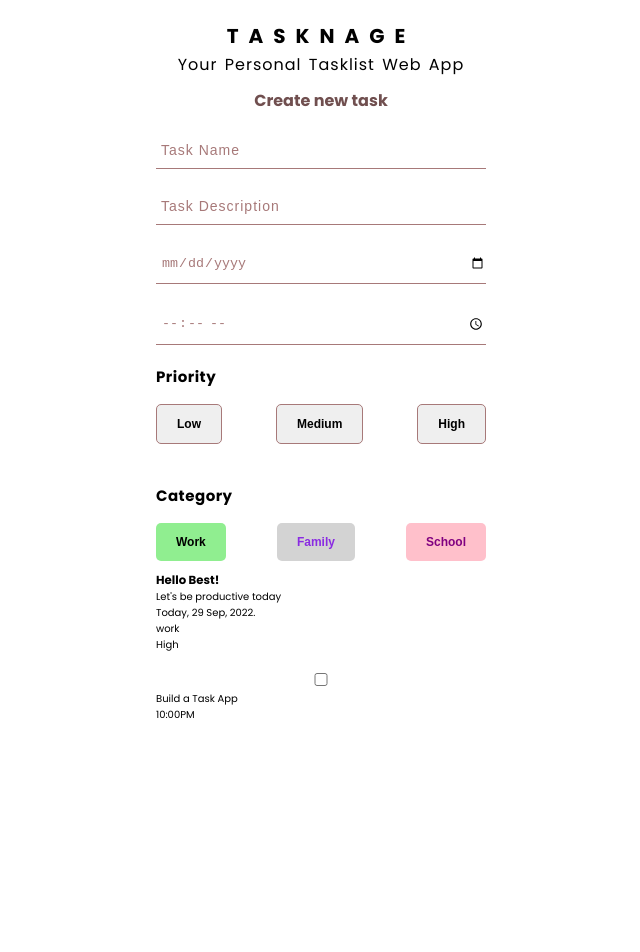
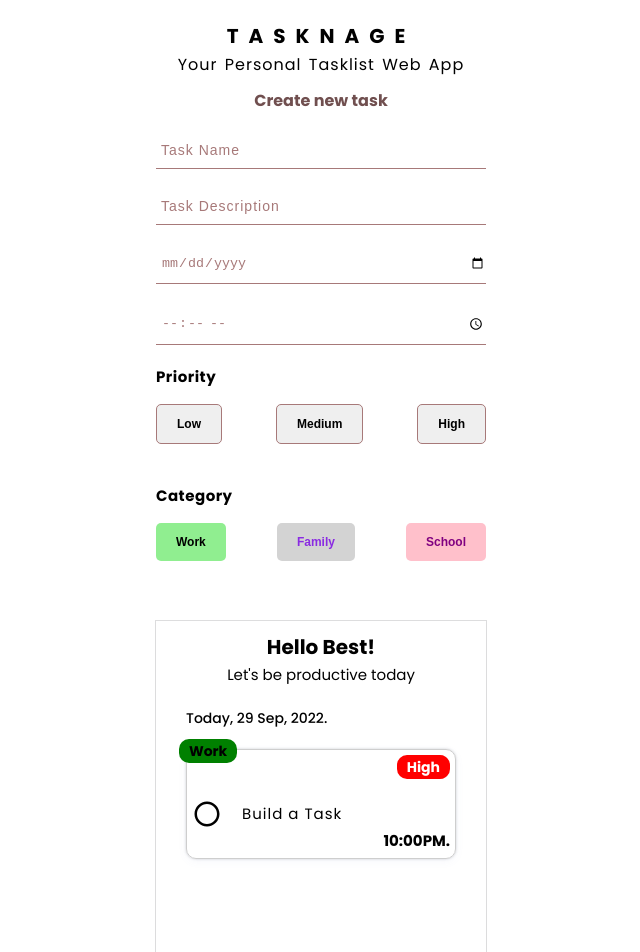
Before and after one commit to ibktommy/TaskNage, a React (Create React App) app: page / in a window 1280 px wide. Shown: the top 952 px of the page, without its empty margins (319-959 px from the left). Before the commit the page ends 800 px from the top, so only its background shows below. Built offline with nearby package versions, Linux system fonts and the light colour scheme.

Commit message:
Style the custom-tasklist-component

```diff
--- a/src/App.js
+++ b/src/App.js
@@ -1,4 +1,5 @@
 import React from 'react'
+import { MdRadioButtonUnchecked } from 'react-icons/md'
 
 function App() {
 
@@ -78,11 +79,11 @@ function App() {
           <div className="others">
             <p className="priority">High</p>
             <div className="task">
-              <input type="checkbox" name="check" id="check" />
-              <span>Build a Task App</span>
+              <MdRadioButtonUnchecked className='icon' />
+              <p>Build a Task</p>
             </div>
             <p className="time">
-              10:00PM
+              10:00PM.
             </p>
           </div>
         </div>
--- a/src/index.css
+++ b/src/index.css
@@ -113,3 +113,96 @@ input::placeholder {
   background: pink;
   color: purple;
 }
+
+/* TASKLIST */
+.tasklist {
+  margin-top: 5rem;
+  height: 50vh;
+  box-shadow: rgba(0,0,0,0.02) 0px 1px 3px 0px, rgba(27, 31, 35, 0.15) 0px 0px 0px 1px;
+  padding: 1rem 3rem;
+  overflow-y: auto;
+  overflow-x: hidden;
+}
+
+.tasklist .name {
+  text-align: center;
+  font-size: 2rem;
+  text-transform: capitalize;
+}
+
+.tasklist .para {
+  text-align: center;
+  font-size: 1.5rem;
+  margin-bottom: 2rem;
+}
+
+.tasklist .date {
+  font-size: 1.4rem;
+  font-weight: 500;
+}
+
+.tasklist-item {
+  margin-top: 2rem;
+  border: .1rem solid #cecece;
+  border-radius: 1rem;
+  padding: .5rem;
+  position: relative;
+  box-shadow: rgba(67, 71, 85, .27) 0px 0px .25em, rgba(90, 125, 188, 0.05) 0px .25em 1em;
+}
+
+.tasklist-item .category {
+  position: absolute;
+  top: -10%;
+  left: -3%;
+  background: green;
+  padding: .1rem 1rem;
+  border-radius: 1rem;
+  font-size: 1.4rem;
+  text-transform: capitalize;
+  font-weight: bold;
+}
+
+.tasklist-item .others {
+  display: flex;
+  flex-direction: column;
+}
+
+.tasklist-item .others .priority {
+  align-self: flex-end;
+  background: red;
+  padding: .1rem 1rem;
+  border-radius: 1rem;
+  font-size: 1.4rem;
+  text-transform: capitalize;
+  font-weight: bold;
+  color: #fff;
+}
+
+.tasklist-item .others .task {
+  width: 100%;
+  align-self: center;
+  display: flex;
+  align-items: center;
+  justify-content: flex-start;
+  gap: 2rem;
+}
+
+.tasklist-item .others .task .icon {
+  display: inline-block;
+  width: 3rem;
+  height: 3rem;
+  cursor: pointer;
+}
+
+.tasklist-item .others .task p {
+  max-width: 100%;
+  font-size: 1.5rem;
+  font-weight: 400;
+  letter-spacing: .1rem;
+}
+
+.tasklist-item .others .time {
+  align-self: flex-end;
+  font-size: 1.5rem;
+  font-weight: bold;
+}
```
